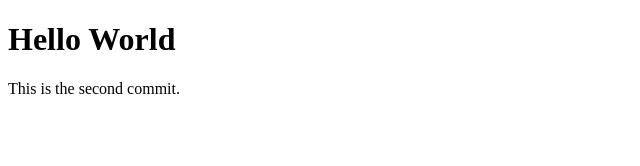
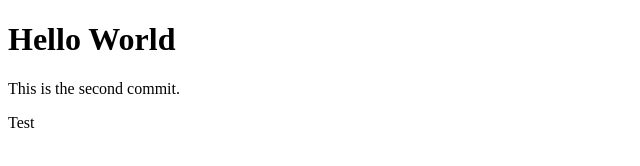
Before and after one commit to layoomyo8-utycc/First-Test-, a plain HTML site: page index.html in a window 1280 px wide. Shown: the full height of the page, 0-640 px from the left. Drawn offline with Linux system fonts and the light colour scheme.

```diff
--- a/index.html
+++ b/index.html
@@ -11,6 +11,8 @@
     <h1>Hello World</h1>
     <p>This is the second commit.
     </p>
+    <h>Test
+    </h>
 </body>
 
 </html>
```
